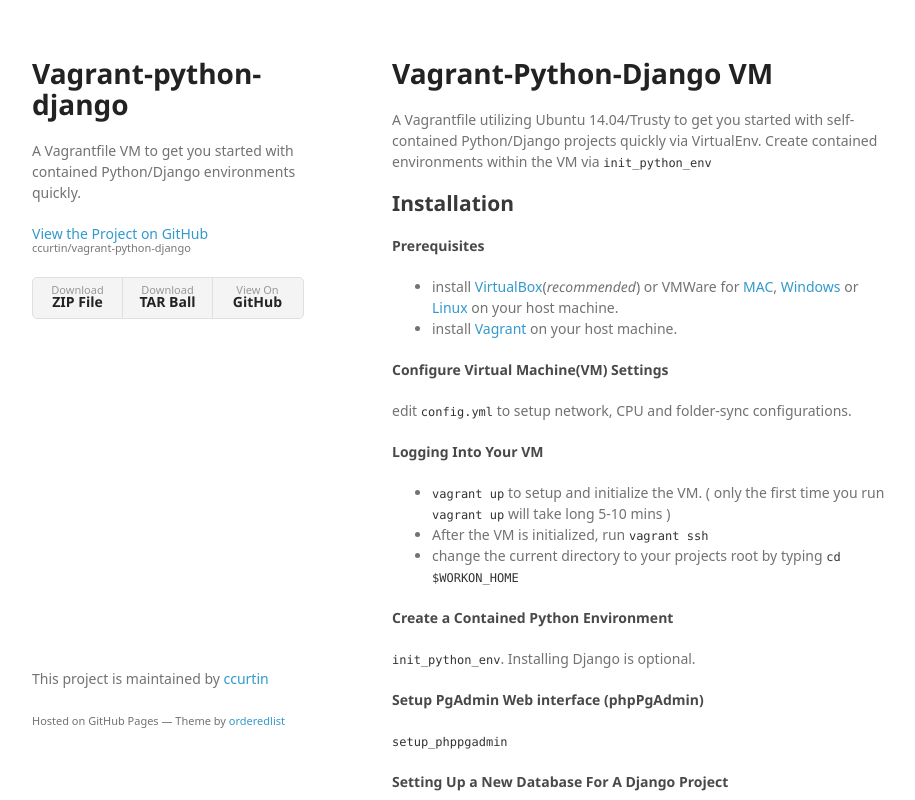
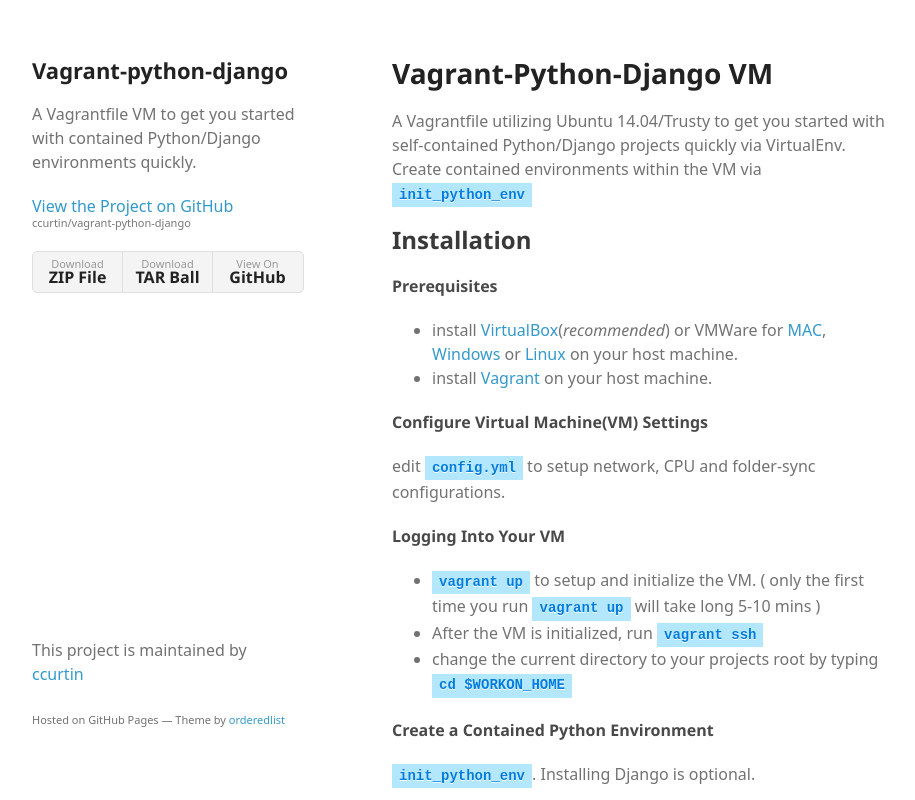
Before and after one commit to ccurtin/vagrant-python-django, a plain HTML site: page index.html in a window 1280 px wide. Shown: the top 800 px of the page, without its empty margins (178-1093 px from the left). Drawn offline with Linux system fonts and the light colour scheme; a web font is replaced by a local one.

Commit message:
update styles. font-size/code,pre.

```diff
--- a/stylesheets/styles.css
+++ b/stylesheets/styles.css
@@ -57,7 +57,7 @@
 body {
   background-color: #fff;
   padding:50px;
-  font: 14px/1.5 "Noto Sans", "Helvetica Neue", Helvetica, Arial, sans-serif;
+  font: 16px/1.5 "Noto Sans", "Helvetica Neue", Helvetica, Arial, sans-serif;
   color:#727272;
   font-weight:400;
 }
@@ -77,6 +77,10 @@
 
 h1 {
   font-size:28px;
+}
+
+header h1 {
+  font-size: 22px;
 }
 
 h2 {
@@ -120,9 +124,14 @@
 }
 
 code, pre {
-  font-family:Monaco, Bitstream Vera Sans Mono, Lucida Console, Terminal, Consolas, Liberation Mono, DejaVu Sans Mono, Courier New, monospace;
-  color:#333;
-  font-size:12px;
+  font-family: monospace;
+  font-size: 14px;
+  background: #b2e7fd;
+  color: #007cde;
+  text-shadow: 0 1px 0px #ffffff;
+  padding: .1em 0.5em!important;
+  font-weight: 900;
+  display: inline-block;
 }
 
 pre {
@@ -218,7 +227,7 @@
 }
 
 header ul a strong {
-  font-size:14px;
+  font-size:16px;
   display:block;
   color:#222;
 }
```
Lines whose indentation alone changed are shown as unchanged.
